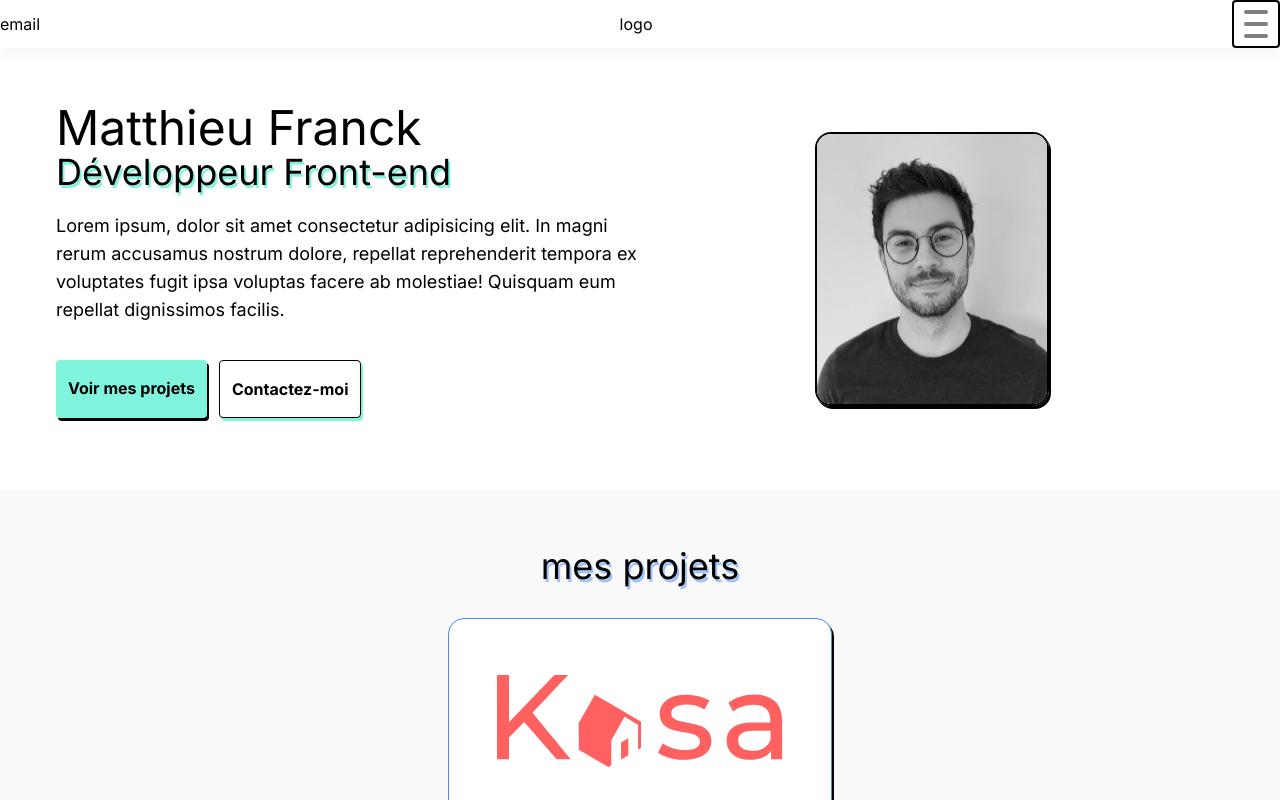
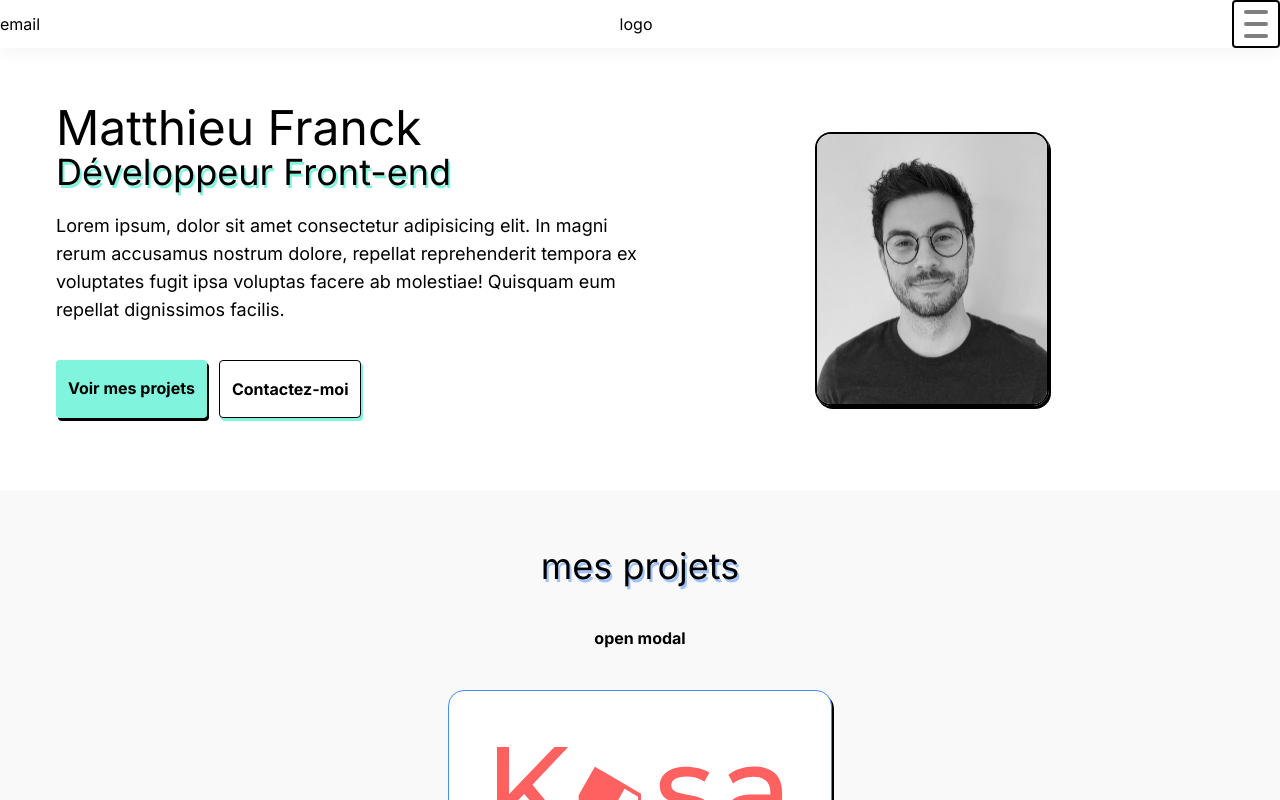
Before and after one commit to Matt-Fr/portfolio_v2, a Next.js app: page / in a window 1280 px wide. Shown: the top 800 px of the page. Built offline with nearby package versions, Linux system fonts and the light colour scheme.

Commit message:
added modal without anim

```diff
--- a/app/components/section/ProjectArticle.tsx
+++ b/app/components/section/ProjectArticle.tsx
@@ -1,5 +1,6 @@
+"use client";
 import Image from "next/image";
-import React from "react";
+import React, { useState } from "react";
 
 interface project {
   title?: string;
@@ -22,7 +23,37 @@
   linkGithub,
   logo,
 }) => {
+  const [isOpen, setIsOpen] = useState(false);
+  const openModal = () => {
+    setIsOpen(true);
+  };
+
+  const closeModal = () => {
+    setIsOpen(false);
+  };
   return (
+    <>
+      <div>
+        <button
+          onClick={openModal}
+          className="bg-blue-500 hover:bg-blue-700 font-bold py-2 px-4 rounded"
+        >
+          open modal
+        </button>
+        {isOpen && (
+          <div className="fixed top-0 left-0 w-full bg-primary h-full flex items-center justify-center  bg-opacity-50 z-50">
+            <div className="bg-white p-6 rounded shadow-md">
+              <span
+                className="absolute top-0 right-0 mt-2 mr-2 cursor-pointer"
+                onClick={closeModal}
+              >
+                &times;
+              </span>
+              <h2>{title}</h2>
+            </div>
+          </div>
+        )}
+      </div>
       <article className="flex flex-col bg-white border rounded-2xl border-secondary  shadow-black hover:shadow-bigBlack ease-out duration-300 hover:translate-x-[-0.25rem] hover:translate-y-[-0.25rem]  overflow-hidden h-[32rem] max-w-sm">
         <div className="h-2/5 p-12 w-full  flex justify-center items-center">
           <Image
@@ -33,6 +64,7 @@
         </div>
         <div className=" h-3/5 flex flex-col p-5">
           <h2 className="text-lg text-secondary font-semibold">{title}</h2>
+
           <div className="flex flex-wrap">
             {tags &&
               tags.map((tag, index) => {
@@ -66,6 +98,7 @@
           </div>
         </div>
       </article>
+    </>
   );
 };
 
```
Lines whose indentation alone changed are shown as unchanged.
